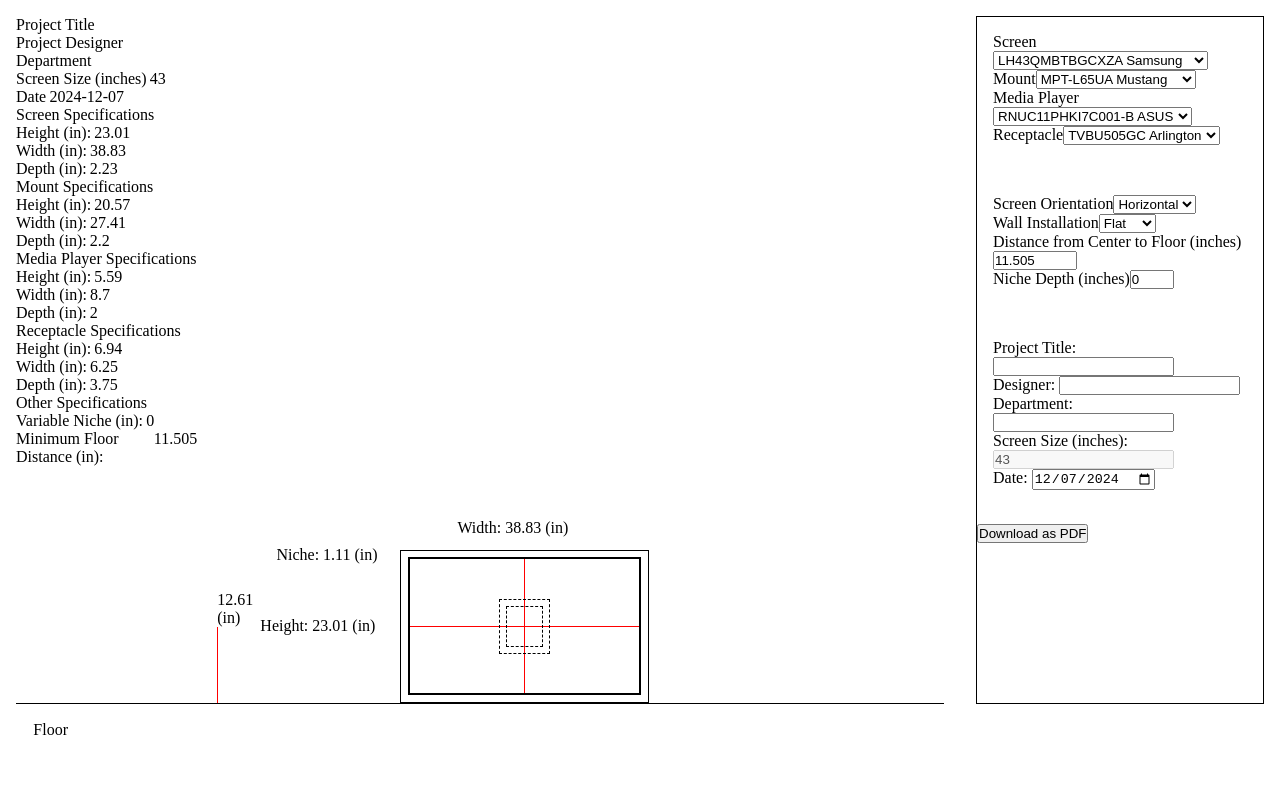
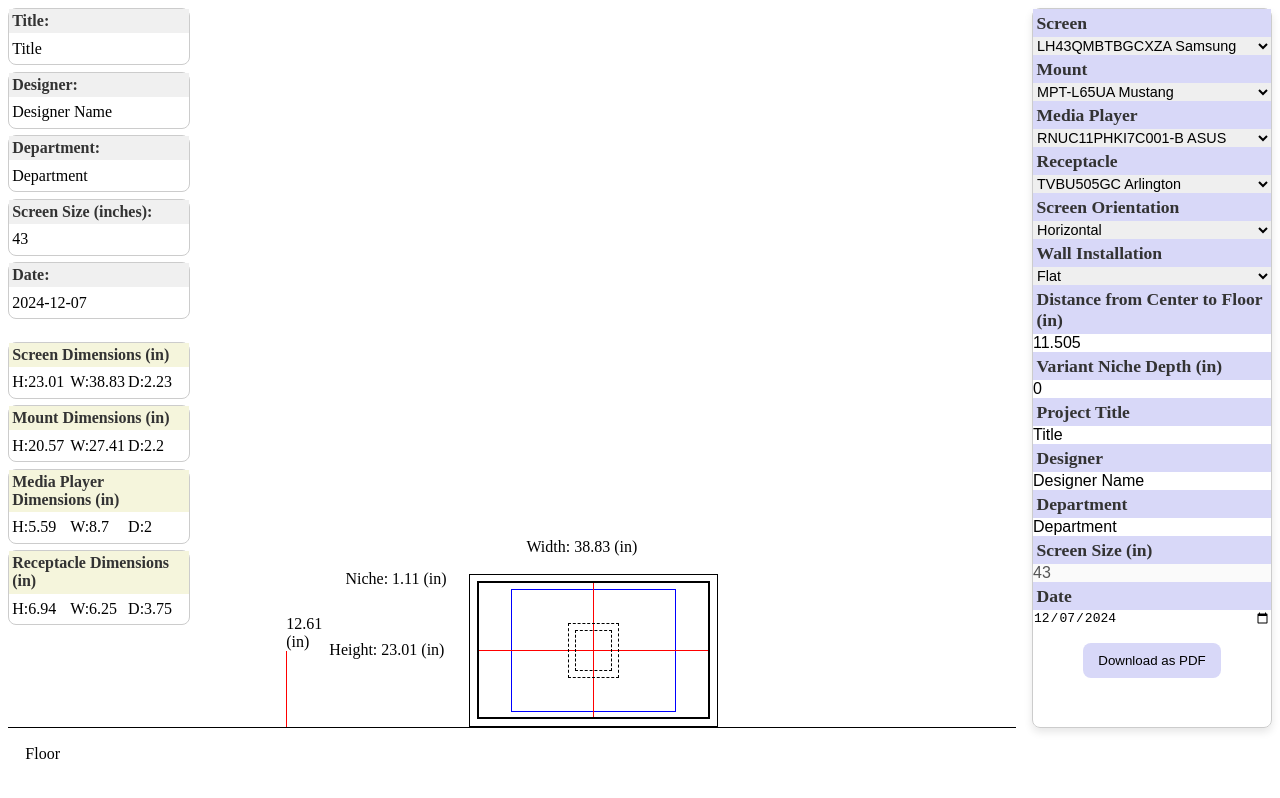
Before and after one commit to GabeEss/DiagramBuilderDemo, a React (Vite) app: page / in a window 1280 px wide. Built offline with nearby package versions, Linux system fonts and the light colour scheme.

Commit message:
Style display-components and form-components.
When downloading pdf, margins are added.

New scaling conditions added for screens with under 10 inches of height or width.

```diff
--- a/src/App.jsx
+++ b/src/App.jsx
@@ -15,7 +15,7 @@ function App() {
 
     const pdfContainerRef = useRef(null);
 
-  // While data is not defined, loading element
+  // While data is not defined, show loading element
   if(!screenData || !receptacleData || !mountData || !mediaPlayerData) return <div>Loading...</div>
 
   return (
@@ -24,12 +24,11 @@ function App() {
         <DiagramDisplay pdfContainerRef={pdfContainerRef}/>
         <div className="forms-container">
           <EquipmentForm/>
-          <br/>
           <ConfigurationForm/>
-          <br/>
           <DescriptionForm/>
-          <br/>
-          <DownloadButton pdfContainerRef={pdfContainerRef}/>
+          <div className="download-container">
+            <DownloadButton pdfContainerRef={pdfContainerRef}/>
+          </div>
         </div>
       </div>
     </div>
--- a/src/components/description-display.jsx
+++ b/src/components/description-display.jsx
@@ -17,24 +17,24 @@ function DescriptionDisplay() {
         <div className="description-display" style={{
             // position: "absolute",
         }}>
-            <div className="display-item">
-                <label>Project Title</label>
-                <h2>{title}</h2>
+            <div className="description-item">
+                <label>Title: </label>
+                <p>{title}</p>
             </div>
-            <div className="display-item">
-                <label>Project Designer</label>
-                <h3>{designer}</h3>
+            <div className="description-item">
+                <label>Designer: </label>
+                <p>{designer}</p>
             </div>
-            <div className="display-item">
-                <label>Department</label>
+            <div className="description-item">
+                <label>Department: </label>
                 <p>{department}</p>
             </div>
-            <div className="display-item">
-                <label>Screen Size (inches)</label>
+            <div className="description-item">
+                <label>Screen Size (inches): </label>
                 <p>{screen?.['Screen Size'] || ""}</p>
             </div>
-            <div className="display-item">
-                <label>Date</label>
+            <div className="description-item">
+                <label>Date: </label>
                 <p>{date}</p>
             </div>
         </div>
--- a/src/components/diagram-display.jsx
+++ b/src/components/diagram-display.jsx
@@ -32,10 +32,11 @@ function DiagramDisplay({pdfContainerRef}) {
             // Scale the image for visibility depending on the dimensions of the screen
             if(screen?.['Height'] > 200 || screen?.["Width"] > 200)
                 setScalingFactor(.8);
-            else if(screen?.['Height'] > 100 || screen?.["Width"] > 100)
-                setScalingFactor(2);
-            else
-                setScalingFactor(6);
+            else if(screen?.['Height'] > 95 || screen?.["Width"] > 95)
+                setScalingFactor(5);
+            else if(screen?.['Height'] < 10 || screen?.["Width"] < 10)
+                setScalingFactor(10);
+            else setScalingFactor(6);
     }
 
     // Calculate the combined niche depth without the screen's size
@@ -57,35 +58,41 @@ function DiagramDisplay({pdfContainerRef}) {
     }
 
 
-    // IMPORTANT: Must include other variables in both useEffect hooks
-    // When screen changes, adjust height, width, and scale the min height from floor to center.
-    // Note that the floorHeight and pushScreen does not have a px addendum at the end
+    // IMPORTANT: Must include duplicate functions in both useEffect hooks
     useEffect(() => {
         if(screen?.['Height'] && screen?.['Width']) {
             adjustScale();
             calculateNicheDepth();
             setScreenHeight(`${screen['Height'] * scalingFactor}px`);
             setScreenWidth(`${screen['Width'] * scalingFactor}px`);
+
+            // When screen changes, adjust height, width, and scale the min height from floor to center.
+            // Note that the floorHeight and pushScreen does not have a px addendum at the end
             setFloorHeight(`${(minDistanceFloor + (totalNicheDepth/4)) * scalingFactor}`);
             setPushScreen(`${(distanceFloor + (totalNicheDepth/4)) * scalingFactor}`);
         } else setScreenHeight('auto');
     }, [screen]);
 
-    // Line to measure floor height must change when user changes niche depth
-    // Screen gets pushed by the niche-display container as totalNicheDepth increases through inline styling
+
     useEffect(() => {
         adjustScale();
         calculateNicheDepth();
         setScreenHeight(`${screen['Height'] * scalingFactor}px`);
         setScreenWidth(`${screen['Width'] * scalingFactor}px`);
+
+        // Line to measure floor height must change when user changes niche depth
+        // Screen gets pushed by the niche-display container as totalNicheDepth increases through inline styling
         setFloorHeight(`${(distanceFloor + (totalNicheDepth/4)) * scalingFactor}`);
         setPushScreen(`${(distanceFloor - minDistanceFloor) * scalingFactor }`);
     }, [distanceFloor, nicheDepth, mount, mediaPlayer]);
 
+
+    // NOTE: inline-style calculations done at:
+    // floor-distance-label, niche-display, niche-depth-label, receptacle-niche
     return(
         <div ref={pdfContainerRef} className="pdf-container" style={{
             borderBottom: "1px solid black",
-            margin: "1em",
+            margin: ".5em",
         }}>
             <div className="floor-screen-container" style={{
                 display: "grid",
@@ -106,10 +113,11 @@ function DiagramDisplay({pdfContainerRef}) {
                     gridColumn: "2",
                     gridRow: "1",
                     alignSelf: "end",
-                    marginLeft: "20px",
+                    marginLeft: "6em",
                 }}>
                     {/* Add 1/4 the nicheDepth to adjust the new height from floor to center*/}
-                    <label style={{paddingRight: "10em"}}>{(distanceFloor + (totalNicheDepth/4)).toFixed(2)} (in)</label>
+                    <label className="floor-distance-label" style={{paddingRight: "10em"}}>
+                        {(distanceFloor + (totalNicheDepth/4)).toFixed(2)} (in)</label>
                     <div className="floor-distance" style={{
                         borderLeft: "1px solid red",
                         // borderTop: "1px solid red",
@@ -164,19 +172,20 @@ function DiagramDisplay({pdfContainerRef}) {
                             <label className="screen-width-label" style={{
                                     position: "absolute",
                                     display: "flex",
-                                    transform: "translateX(-60%) translateY(-220%)",
+                                    transform: "translateX(-60%) translateY(-250%)",
                                 }}>
                                     <p>Width: {orientation == "horizontal" ? screen?.["Width"] : screen?.["Height"]} (in)</p>
                             </label>
                         </div>
-                        {/* {mount ? <div className="mount" style={{
+                        {mount ? <div className="mount" style={{
                             position: "absolute",
                             border: "1px solid blue",
                             alignSelf: "center",
                             justifySelf: "center",
                             width: `${mount["Width (in)"] * scalingFactor}px`,
                             height: `${mount["Height (in)"] * scalingFactor}px`,
-                        }}/> : ""} */}
+                            zIndex: "-1"
+                        }}/> : ""}
                         <div className="receptacle-niche" style={{
                             position: "absolute",
                             border: "1px dashed black",
--- a/src/components/forms/configuration-form.jsx
+++ b/src/components/forms/configuration-form.jsx
@@ -33,19 +33,19 @@ function ConfigurationForm() {
             setMinDistanceFloor(distanceToCenterY);
 
             // Arbitrary max height
-            if(minDistanceFloor > 55)
-                setMaxHeight(minDistanceFloor + 55);
+            if(minDistanceFloor > 50)
+                setMaxHeight(minDistanceFloor + 50);
             else
-                setMaxHeight(55);
+                setMaxHeight(50);
         } else if (orientation === 'vertical') {
             setDistanceFloor(distanceToCenterX);
             setMinDistanceFloor(distanceToCenterX);
 
             // Arbitrary max height
-            if(minDistanceFloor > 55)
-                setMaxHeight(minDistanceFloor + 55);
+            if(minDistanceFloor > 50)
+                setMaxHeight(minDistanceFloor + 50);
             else
-                setMaxHeight(55);
+                setMaxHeight(50);
         }
     }, [screen, orientation]);
 
@@ -94,7 +94,7 @@ function ConfigurationForm() {
                 </select>
             </div>
             <div className="form-item">
-                <label>Distance from Center to Floor (inches)</label>
+                <label>Distance from Center to Floor (in)</label>
                 <input
                     type='number'
                     onChange={handleFloorChange}
@@ -104,7 +104,7 @@ function ConfigurationForm() {
                 />
             </div>
             <div className="form-item">
-                <label>Niche Depth (inches)</label>
+                <label>Variant Niche Depth (in)</label>
                 <input
                     type="number"
                     onChange={handleDepthChange}
--- a/src/components/forms/description-form.jsx
+++ b/src/components/forms/description-form.jsx
@@ -17,23 +17,23 @@ function DescriptionForm() {
     return (
         <form className="form-container">
             <div className="form-item">
-                <label>Project Title: </label>
-                <input type="text" name="title" value={title} onChange={(e) => setTitle(e.target.value)}/>
+                <label>Project Title </label>
+                <input type="text" maxLength={15} name="title" value={title} onChange={(e) => setTitle(e.target.value)}/>
             </div>
             <div className="form-item">
-                <label>Designer: </label>
-                <input type="text" name="designer" value={designer} onChange={(e) => setDesigner(e.target.value)}/>
+                <label>Designer </label>
+                <input type="text" maxLength={15} name="designer" value={designer} onChange={(e) => setDesigner(e.target.value)}/>
             </div>
             <div className="form-item">
-                <label>Department: </label>
-                <input type="text" name="department" value={department} onChange={(e) => setDepartment(e.target.value)}/>
+                <label>Department </label>
+                <input type="text" maxLength={15} name="department" value={department} onChange={(e) => setDepartment(e.target.value)}/>
             </div>
             <div className="form-item">
-                <label>Screen Size (inches): </label>
+                <label>Screen Size (in) </label>
                 <input type="text" name="screensize" value={screen?.['Screen Size'] || ""} disabled/>
             </div>
             <div className="form-item">
-                <label>Date: </label>
+                <label>Date </label>
                 <input type="date" name="date" value={date} onChange={(e) => setDate(e.target.value)}/>
             </div>
         </form>
--- a/src/components/specification-display.jsx
+++ b/src/components/specification-display.jsx
@@ -17,80 +17,73 @@ function SpecificationDisplay() {
     } = useContext(ConfigurationContext);
 
     return(
-        <div className='specification-display spec' style={{
-            // position: "absolute",
-            display: 'flex',
-            flexDirection: "column"
-        }}>
+        <div className='specification-display'>
             <div className='display-container'>
-                <label>Screen Specifications</label>
+                <label className='specification-label'>Screen Dimensions (in)</label>
+                <div className='display-items'>
                     <div className='display-item'>
-                    <label>Height (in): </label>
+                        <label>H: </label>
                         <p>{screen?.['Height']}</p>
                     </div>
                     <div className='display-item'>
-                    <label>Width (in): </label>
+                        <label>W: </label>
                         <p>{screen?.['Width']}</p>
                     </div>
                     <div className='display-item'>
-                    <label>Depth (in): </label>
+                        <label>D: </label>
                         <p>{screen?.['Depth']}</p>
                     </div>
                 </div>
+            </div>
             <div className='display-container'>
-                <label>Mount Specifications</label>
+                <label className='specification-label'>Mount Dimensions (in)</label>
+                <div className='display-items'>
                     <div className='display-item'>
-                    <label>Height (in): </label>
+                        <label>H: </label>
                         <p>{mount?.['Height (in)']}</p>
                     </div>
                     <div className='display-item'>
-                    <label>Width (in): </label>
+                        <label>W: </label>
                         <p>{mount?.['Width (in)']}</p>
                     </div>
                     <div className='display-item'>
-                    <label>Depth (in): </label>
+                        <label>D: </label>
                         <p>{mount?.['Depth (in)']}</p>
                     </div>
                 </div>
+            </div>
             <div className='display-container'>
-                <label>Media Player Specifications</label>
+                <label className='specification-label'>Media Player Dimensions (in)</label>
+                <div className='display-items'>
                     <div className='display-item'>
-                    <label>Height (in): </label>
+                        <label>H: </label>
                         <p>{mediaPlayer?.['Height']}</p>
                     </div>
                     <div className='display-item'>
-                    <label>Width (in): </label>
+                        <label>W: </label>
                         <p>{mediaPlayer?.['Width']}</p>
                     </div>
                     <div className='display-item'>
-                    <label>Depth (in): </label>
+                        <label>D: </label>
                         <p>{mediaPlayer?.['Depth']}</p>
                     </div>
                 </div>
+            </div>
             <div className='display-container'>
-                <label>Receptacle Specifications</label>
+                <label className='specification-label'>Receptacle Dimensions (in)</label>
+                <div className='display-items'>
                     <div className='display-item'>
-                    <label>Height (in): </label>
+                        <label>H: </label>
                         <p>{receptacle?.['Height (in)']}</p>
                     </div>
                     <div className='display-item'>
-                    <label>Width (in): </label>
+                        <label>W: </label>
                         <p>{receptacle?.['Width (in)']}</p>
                     </div>
                     <div className='display-item'>
-                    <label>Depth (in): </label>
+                        <label>D: </label>
                         <p>{receptacle?.['Depth (in)']}</p>
                     </div>
-            </div>
-            <div className='display-container'>
-                <label>Other Specifications</label>
-                <div className='display-item'>
-                    <label>Variable Niche (in): </label>
-                    <p>{nicheDepth}</p>
-                </div>
-                <div className='display-item'>
-                    <label>Minimum Floor Distance (in): </label>
-                    <p>{minDistanceFloor}</p>
                 </div>
             </div>
         </div>
--- a/src/contexts/configuration-context.jsx
+++ b/src/contexts/configuration-context.jsx
@@ -14,6 +14,7 @@ export const ConfigurationProvider = ({children}) => {
     const [scalingFactor, setScalingFactor] = useState(0);
     // The totalNicheDepth will include:
     // Screen depth + Max(Media player depth, Mount depth) + Depth variance
+    // The total niche depth calculation is done in diagram-display.jsx
     const [totalNicheDepth, setTotalNicheDepth] = useState(0);
 
     useEffect(() => {
--- a/src/contexts/description-context.jsx
+++ b/src/contexts/description-context.jsx
@@ -4,9 +4,9 @@ import { createContext, useState } from "react";
 export const DescriptionContext = createContext();
 
 export const DescriptionProvider = ({children}) => {
-    const [title, setTitle] = useState("");
-    const [designer, setDesigner] = useState("");
-    const [department, setDepartment] = useState("");
+    const [title, setTitle] = useState("Title");
+    const [designer, setDesigner] = useState("Designer Name");
+    const [department, setDepartment] = useState("Department");
     const [date, setDate] = useState((new Date().toISOString().split('T')[0]));
 
     return(
--- a/src/styles/styles.css
+++ b/src/styles/styles.css
@@ -18,26 +18,155 @@
     height: 100%;
     width: 100%;
     display: grid;
-    grid-template-columns: 3fr 1fr;
-    padding-bottom: 5em;
+    grid-template-columns: 4fr 1fr;
+    padding-bottom: 4em;
 }
 
+/* FORMS STYLING */
+
 .forms-container {
-    border: 1px solid black;
-    margin: 1em;
+    grid-column: 2/3;
+    border: 1px solid #ccc;
+    margin: .5em;
+    border-radius: 8px;
+    box-shadow: 0 4px 8px rgba(0, 0, 0, .1);
 }
 
 .form-container {
-    margin: 1em;
+}
+
+.form-item {
+    display: flex;
+    flex-direction: column;
+    border-radius: 8px;
+    border: none;
+}
+
+.form-item label {
+    width: 100%;
+    font-weight: bold;
+    font-size: 1.1em;
+    color: #333;
+    margin-right: .5em;
+    background-color: rgb(216, 216, 248);
+    padding: .2em;
+}
+
+.form-item select {
+    font-size: .9em;
+    transition: background-color .2s ease;
+    border: none;
+}
+
+.form-item input {
+    font-size: 1em;
+    transition: background-color .2s ease;
+    border: none;
+}
+
+.download-container {
+    width: 100%;
+    display: flex;
+    justify-content: center;
+    margin-top: 1em;
+    padding-bottom: 1em;
+}
+
+.download {
+    background-color: rgb(216, 216, 248);
+    border: none;
+    padding: 10px 15px;
+    transition: background-color .2s ease;
+    text-align: center;
+    border-radius: 8px;
+}
+
+.form-item input:hover, .form-item select:hover {
+    background-color: #f0f0f0;
+}
+
+.download:hover {
+    background-color: rgb(187, 187, 255);
+}
+
+/*  DESCRIPTION STYLING FOR GRID POSITION CHECK diagram-display.jsx */
+
+.description-display {
+    /* border: 1px solid #ccc; */
+    /* border-radius: 8px; */
+    /* box-shadow: 0 4px 8px rgba(0, 0, 0, .1); */
+    /* padding: .5em; */
+    margin-bottom: 1em;
+    display: flex;
+    flex-direction: column;
+}
+
+.description-item {
+    display: flex;
+    flex-direction: column;
+    width: 100%;
+    gap: .2em;
+    padding-bottom: .2em;
+    border: 1px solid #ccc;
+    border-radius: 8px;
+    margin-bottom: .4em;
+}
+
+.description-item label {
+    /* border: 1px solid #ccc; */
+    width: 100%;
+    font-weight: bold;
+    color: #333;
+    margin-right: .5em;
+    background-color: #f0f0f0;
+    padding: .2em;
+}
+
+.description-item p {
+    padding: .2em;
+}
+
+/* SPECIFICATION STYLING FOR GRID POSITION CHECK diagram-display.jsx*/
+
+.specification-display {
+    /* border: 1px solid #ccc; */
+    /* border-radius: 8px; */
+    /* box-shadow: 0 4px 8px rgba(0, 0, 0, .1); */
+    margin-bottom: 1em;
+    display: flex;
+    flex-direction: column;
 }
 
 .display-container {
     display: grid;
     grid-template-columns: 3fr;
     grid-template-rows: 2fr;
+    width: 100%;
+    gap: .2em;
+    padding-bottom: .2em;
+    border: 1px solid #ccc;
+    border-radius: 8px;
+    margin-bottom: .4em;
+}
+
+.specification-label {
+    width: 100%;
+    font-weight: bold;
+    color: #333;
+    margin-right: .5em;
+    background-color: #f5f5dc;
+    padding: .2em;
+}
+
+.display-items {
+    display: flex;
+    width: 100%;
+    padding: .2em;
 }
 
 .display-item {
     display: flex;
-    gap: .2em;
+    width: 100%;
 }
+
+/* FOR PDF CONTAINER AND DIAGRAM CONTAINER CHECK INSIDE diagram-display.jsx*/
```
Also changed, not shown: src/components/download-button.jsx (+7 -3 lines). Lines whose indentation alone changed are shown as unchanged.
